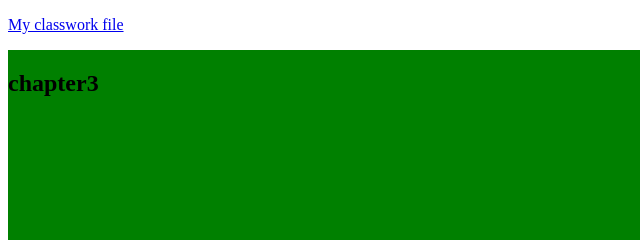
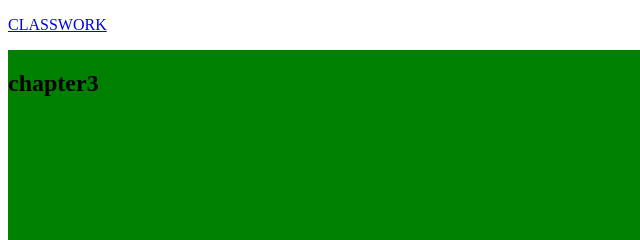
Before and after one commit to genesisgap/juneweek5, a plain HTML site: page index.html in a window 1280 px wide. Shown: the top 240 px of the page, 0-640 px from the left. Drawn offline with Linux system fonts and the light colour scheme.

```diff
--- a/index.html
+++ b/index.html
@@ -11,7 +11,7 @@
 </head>
 <body>
    <p>
-    <a href="./classwork.html">My classwork file</a>
+    <a href="./classwork.html">CLASSWORK</a>
    </p>
     <!-- <ul>
 
```
